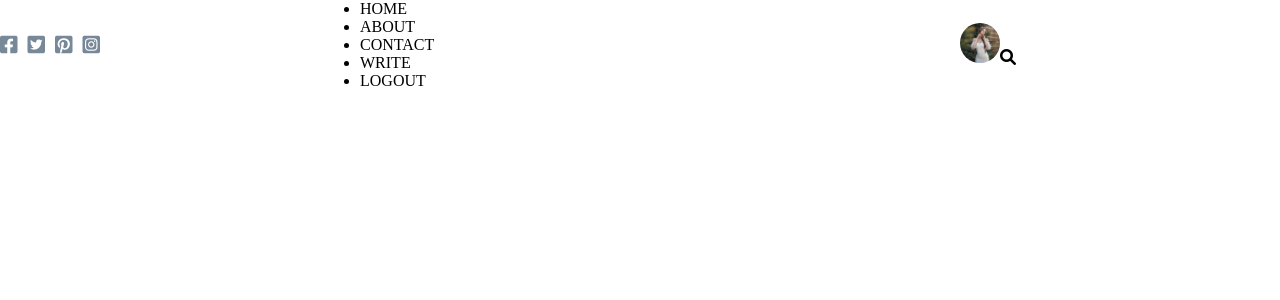
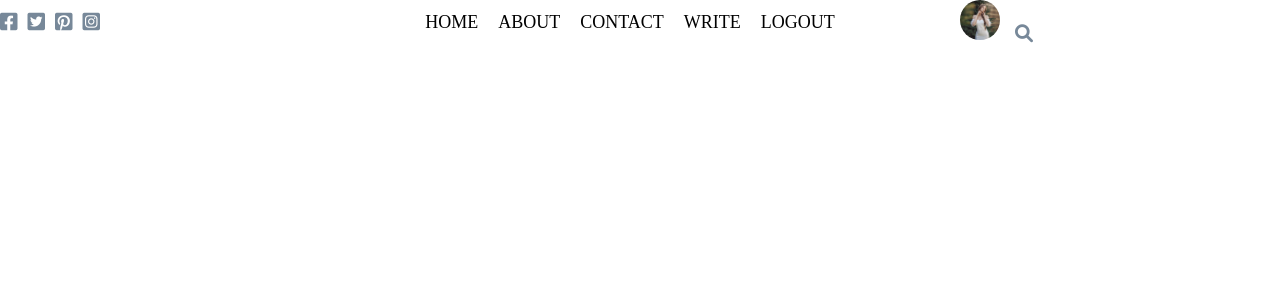
Before and after one commit to chrischen842/BlogApp, a React (Create React App) app in the folder blog/: page / in a window 1280 px wide. Shown: the top 300 px of the page. Built offline with nearby package versions, Linux system fonts and the light colour scheme.

Commit message:
finished topbar

```diff
--- a/blog/src/topbar/Topbar.jsx
+++ b/blog/src/topbar/Topbar.jsx
@@ -10,7 +10,7 @@ export default function Topbar() {
                 <i className= "icon fab fa-instagram-square"></i>
             </div>
             <div className="topMiddle">
-                <ul className="topList">
+                <ul className="topListContainer">
                     <li className='topListItem'>HOME</li>
                     <li className='topListItem'>ABOUT</li>
                     <li className='topListItem'>CONTACT</li>
--- a/blog/src/topbar/topbar.css
+++ b/blog/src/topbar/topbar.css
@@ -26,6 +26,7 @@
     color: lightslategrey;
     cursor: pointer;
 }
+
 .topImage
 {
     width: 40px;
@@ -33,3 +34,28 @@
     border-radius: 50%;
     object-fit: cover;
 }
+
+.topListContainer
+{
+    display: flex;
+    justify-content: center;
+    margin: 0;
+    padding: 0;
+    list-style: none;
+}
+
+.topListItem
+{
+    margin-right: 20px;
+    font-size: 18px;
+    font-weight: 300;
+    cursor: pointer;
+}
+
+.topSearchIcon
+{
+    font-size: 18px;
+    color: lightslategray;
+    cursor: pointer;
+    margin-left: 15px;
+}
```
